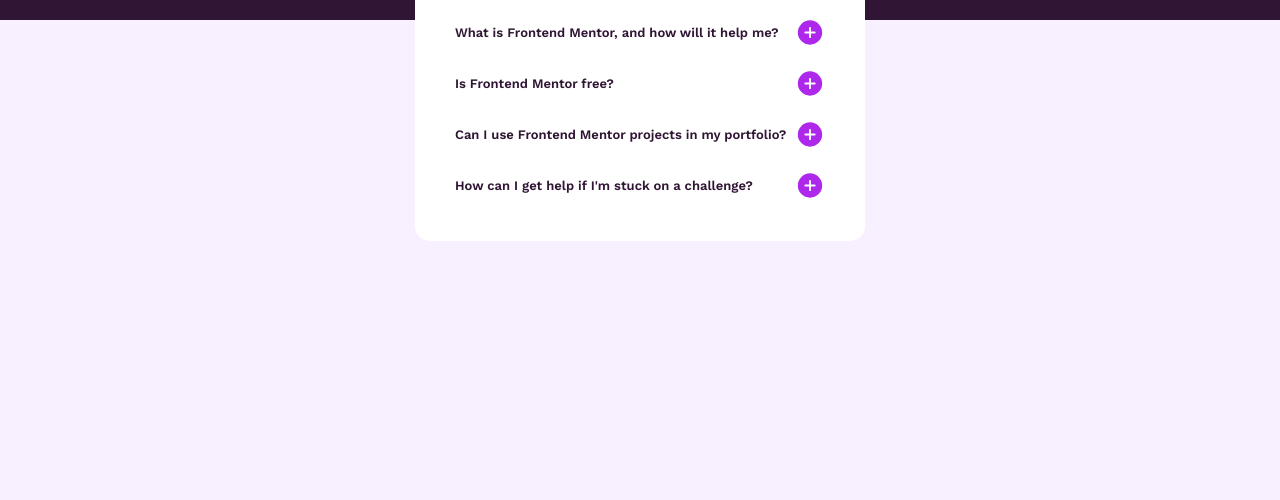
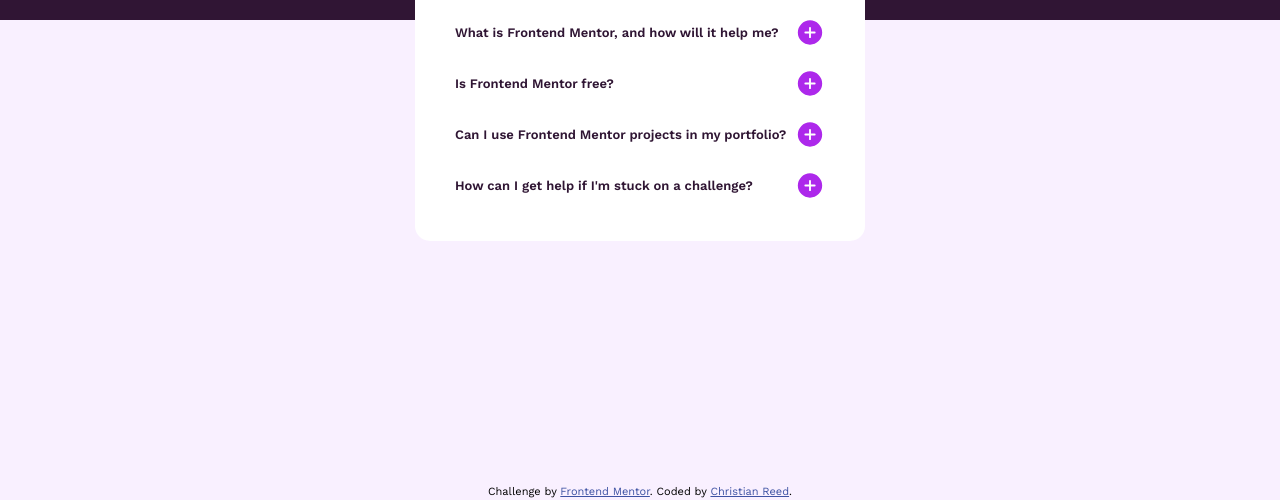
Before and after one commit to ReedorReed/frontend-mentor-faq-challenge, a plain HTML site: page index.html in a window 1280 px wide. Shown: the part 300-800 px from the top of the page. Drawn offline with nearby package versions, Linux system fonts and the light colour scheme.

Commit message:
Update index.html

```diff
--- a/index.html
+++ b/index.html
@@ -169,7 +169,13 @@
 					</dl>
 				</article>
 			</main>
-			<footer></footer>
+			<footer>
+				<div class="attribution">
+			Challenge by
+			<a href="https://www.frontendmentor.io?ref=challenge" target="_blank"
+				>Frontend Mentor</a
+			>. Coded by <a href="#">Christian Reed</a>.
+		</div></footer>
 		</div>
 		<script src="script.js"></script>
 	</body>
```
